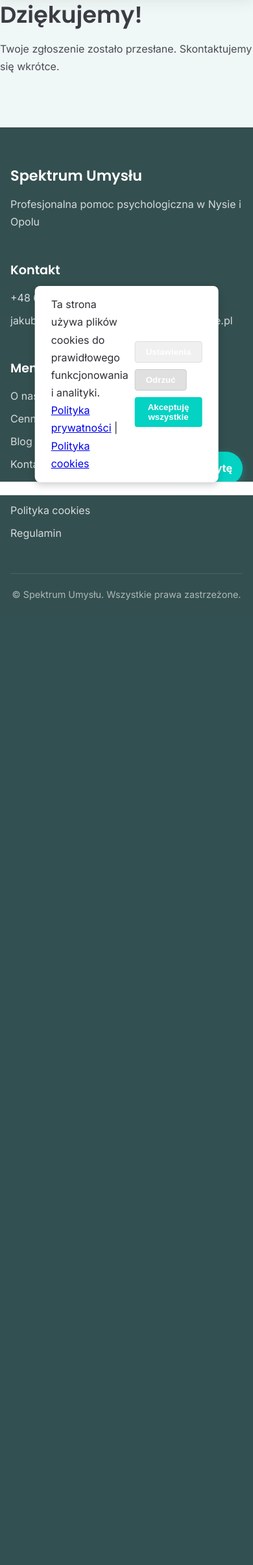
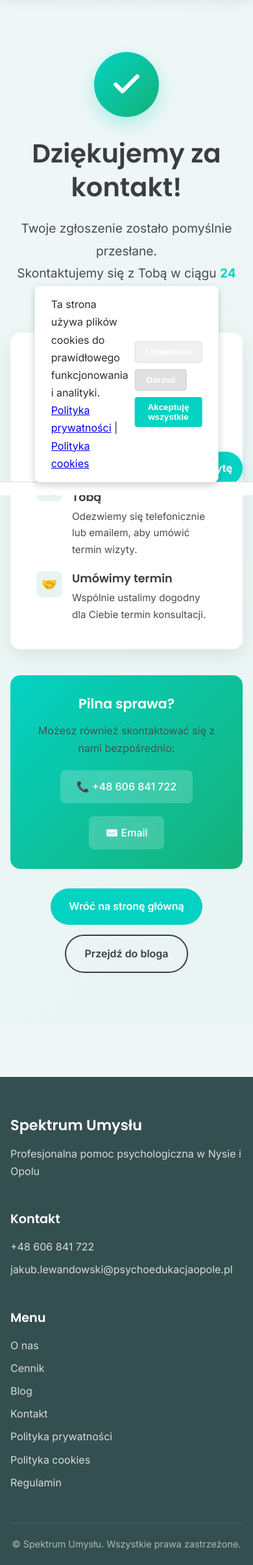
Before and after one commit to MonkeyBooze/Psycholog-website, a Django app: page /thanks/ in a window 390 px wide. Shown: the part 82-2490 px from the top of the page at 65% size. Before the commit the page ends 1005 px from the top, so only its background shows below. Run offline with Django 5.2, Linux system fonts and the light colour scheme.

Commit message:
Redesign thank you page with modern, welcoming design
Replaced basic thanks page with professional success page featuring:
- Large success checkmark icon with gradient background
- Clear 'what happens next' steps with icons
- Urgent contact section with phone/email buttons
- Call-to-action buttons to navigate site
- Modern gradient background and card design
- Mobile-responsive layout
- Consistent branding with site colors

Improves user experience after form submission with clear expectations.

```diff
--- a/app/templates/thanks.html
+++ b/app/templates/thanks.html
@@ -1,6 +1,88 @@
 {% extends 'base.html' %}
-{% block title %}Dziękujemy – {{ SITE_NAME }}{% endblock %}
+{% load static %}
+{% block title %}Dziękujemy za kontakt – {{ SITE_NAME }}{% endblock %}
+{% block description %}Dziękujemy za zgłoszenie. Skontaktujemy się z Tobą w ciągu 24 godzin.{% endblock %}
+
 {% block content %}
-<h2>Dziękujemy!</h2>
-<p>Twoje zgłoszenie zostało przesłane. Skontaktujemy się wkrótce.</p>
+<!-- Success Page -->
+<section class="section" style="min-height: 60vh; display: flex; align-items: center; background: linear-gradient(135deg, #f0f8f7 0%, #e8f4f3 100%);">
+  <div class="container">
+    <div style="max-width: 700px; margin: 0 auto; text-align: center;">
+
+      <!-- Success Icon -->
+      <div style="margin-bottom: 30px;">
+        <div style="width: 100px; height: 100px; background: linear-gradient(135deg, var(--accent) 0%, var(--success) 100%); border-radius: 50%; margin: 0 auto; display: flex; align-items: center; justify-content: center; box-shadow: 0 10px 30px rgba(4, 210, 195, 0.3);">
+          <svg width="50" height="50" viewBox="0 0 24 24" fill="none" xmlns="http://www.w3.org/2000/svg">
+            <path d="M20 6L9 17l-5-5" stroke="white" stroke-width="3" stroke-linecap="round" stroke-linejoin="round"/>
+          </svg>
+        </div>
+      </div>
+
+      <!-- Success Message -->
+      <h1 style="color: var(--primary); margin-bottom: 20px; font-size: 2.5rem;">Dziękujemy za kontakt!</h1>
+      <p style="font-size: 1.2rem; color: var(--text-light); margin-bottom: 40px; line-height: 1.8;">
+        Twoje zgłoszenie zostało pomyślnie przesłane.<br>
+        Skontaktujemy się z Tobą w ciągu <strong style="color: var(--accent);">24 godzin</strong>.
+      </p>
+
+      <!-- Info Cards -->
+      <div style="background: white; border-radius: 15px; padding: 40px; box-shadow: 0 10px 30px rgba(0,0,0,0.08); margin-bottom: 40px;">
+        <h2 style="font-size: 1.5rem; margin-bottom: 25px; color: var(--primary);">Co dalej?</h2>
+
+        <div style="display: grid; gap: 20px; text-align: left;">
+          <div style="display: flex; gap: 15px; align-items: start;">
+            <div style="background: #e8f4f3; width: 40px; height: 40px; border-radius: 8px; display: flex; align-items: center; justify-content: center; flex-shrink: 0;">
+              <span style="font-size: 20px;">📧</span>
+            </div>
+            <div>
+              <h3 style="font-size: 1.1rem; margin-bottom: 5px; color: var(--primary);">Sprawdzamy Twoją wiadomość</h3>
+              <p style="color: var(--text-light); margin: 0; font-size: 0.95rem;">Nasz zespół już zajmuje się Twoim zgłoszeniem.</p>
+            </div>
+          </div>
+
+          <div style="display: flex; gap: 15px; align-items: start;">
+            <div style="background: #e8f4f3; width: 40px; height: 40px; border-radius: 8px; display: flex; align-items: center; justify-content: center; flex-shrink: 0;">
+              <span style="font-size: 20px;">📞</span>
+            </div>
+            <div>
+              <h3 style="font-size: 1.1rem; margin-bottom: 5px; color: var(--primary);">Skontaktujemy się z Tobą</h3>
+              <p style="color: var(--text-light); margin: 0; font-size: 0.95rem;">Odezwiemy się telefonicznie lub emailem, aby umówić termin wizyty.</p>
+            </div>
+          </div>
+
+          <div style="display: flex; gap: 15px; align-items: start;">
+            <div style="background: #e8f4f3; width: 40px; height: 40px; border-radius: 8px; display: flex; align-items: center; justify-content: center; flex-shrink: 0;">
+              <span style="font-size: 20px;">🤝</span>
+            </div>
+            <div>
+              <h3 style="font-size: 1.1rem; margin-bottom: 5px; color: var(--primary);">Umówimy termin</h3>
+              <p style="color: var(--text-light); margin: 0; font-size: 0.95rem;">Wspólnie ustalimy dogodny dla Ciebie termin konsultacji.</p>
+            </div>
+          </div>
+        </div>
+      </div>
+
+      <!-- Contact Info -->
+      <div style="background: linear-gradient(135deg, var(--accent) 0%, var(--success) 100%); border-radius: 15px; padding: 30px; color: white; margin-bottom: 30px;">
+        <h3 style="color: white; margin-bottom: 15px; font-size: 1.3rem;">Pilna sprawa?</h3>
+        <p style="margin-bottom: 20px; opacity: 0.95;">Możesz również skontaktować się z nami bezpośrednio:</p>
+        <div style="display: flex; gap: 20px; justify-content: center; flex-wrap: wrap;">
+          <a href="tel:+48606841722" style="background: rgba(255,255,255,0.2); padding: 12px 25px; border-radius: 8px; color: white; text-decoration: none; font-weight: 500; transition: all 0.3s; backdrop-filter: blur(10px); display: inline-block;" onmouseover="this.style.background='rgba(255,255,255,0.3)'" onmouseout="this.style.background='rgba(255,255,255,0.2)'">
+            📞 +48 606 841 722
+          </a>
+          <a href="mailto:jakub.lewandowski@psychoedukacjaopole.pl" style="background: rgba(255,255,255,0.2); padding: 12px 25px; border-radius: 8px; color: white; text-decoration: none; font-weight: 500; transition: all 0.3s; backdrop-filter: blur(10px); display: inline-block;" onmouseover="this.style.background='rgba(255,255,255,0.3)'" onmouseout="this.style.background='rgba(255,255,255,0.2)'">
+            ✉️ Email
+          </a>
+        </div>
+      </div>
+
+      <!-- Action Buttons -->
+      <div style="display: flex; gap: 15px; justify-content: center; flex-wrap: wrap;">
+        <a href="/" class="btn btn-primary">Wróć na stronę główną</a>
+        <a href="/blog/" class="btn btn-secondary">Przejdź do bloga</a>
+      </div>
+
+    </div>
+  </div>
+</section>
 {% endblock %}
```
